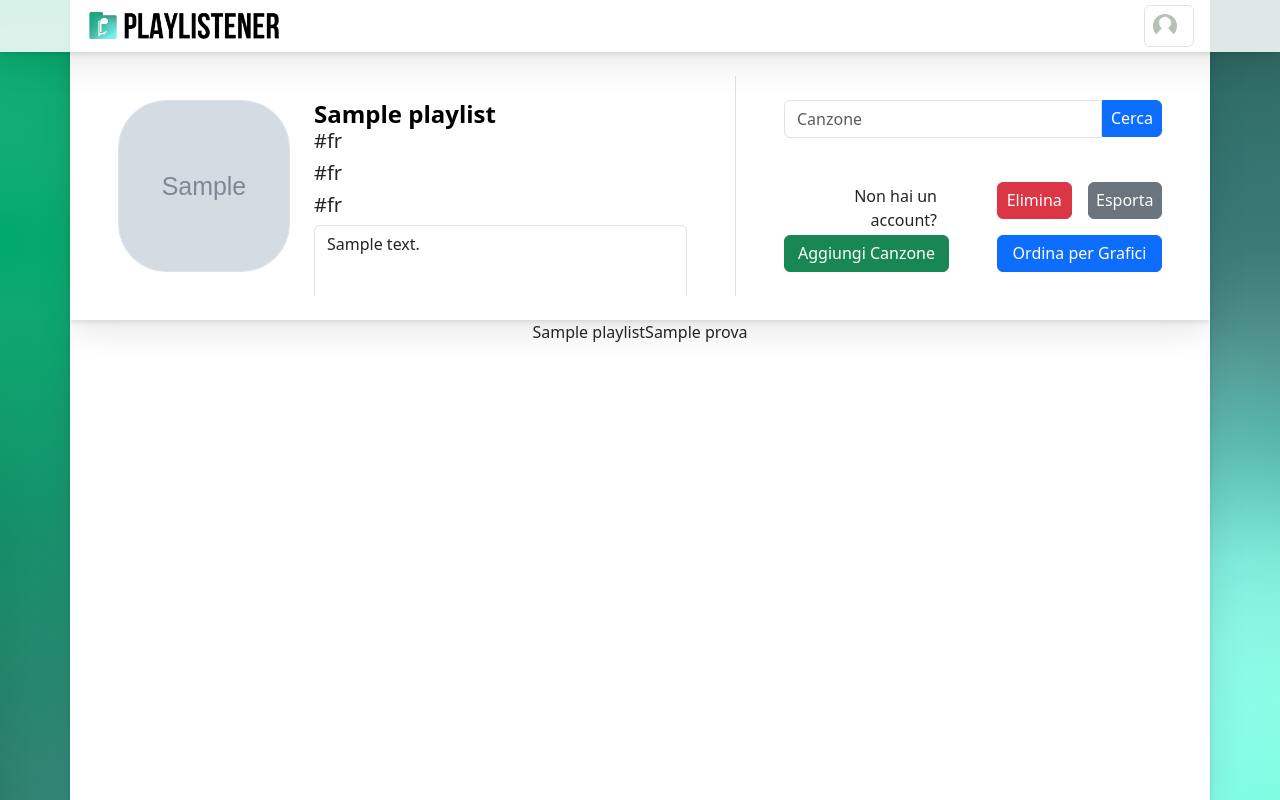
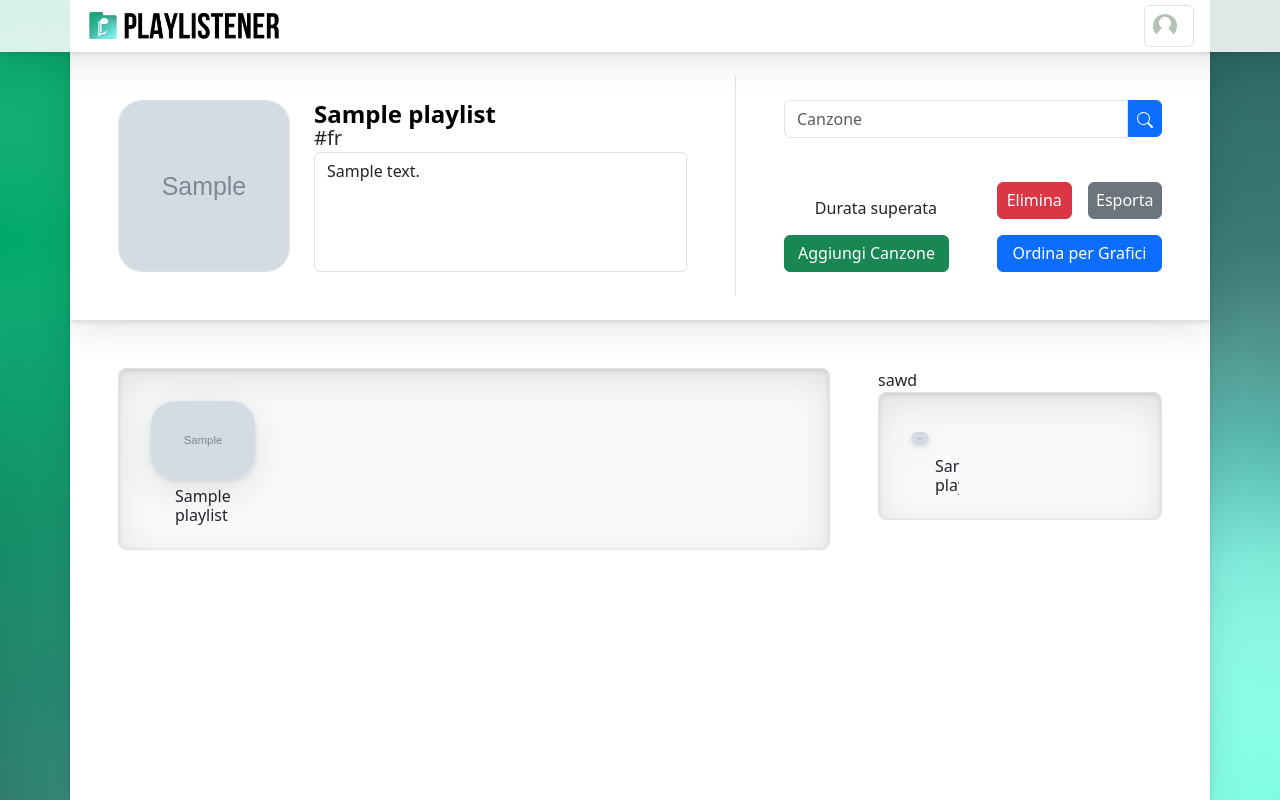
Before and after one commit to Emaiarkeiou/playlistener, a Django app: template sito/playlistener/templates/playlist.html in a window 1280 px wide. Run offline with Django 5.2, Linux system fonts and the light colour scheme; tables that the repository leaves empty hold one stand-in row (values such as "Sample post"); the template is opened without the code that fills it: values that come from a table or form of the project are taken from there, most other values are stand-ins (such as "Sample title", 1, 10 or a date in 2020); grey boxes marked "Sample" are stand-in pictures; parts of the project's set-up code (start-up, migrations or seed data) failed here and were passed over.

Commit message:
prova through

```diff
--- a/sito/playlistener/models.py
+++ b/sito/playlistener/models.py
@@ -17,6 +17,7 @@ class Album(models.Model):
     #Attributi
     id = models.CharField(max_length=22,primary_key=True)
     nome = models.CharField(max_length=100)
+    image = models.TextField(null=True,blank=True)
 
     class Meta:
         ordering = ['nome']
@@ -69,7 +70,7 @@ class Playlist(models.Model):
     tag = models.CharField(max_length=2,choices=tags,default="fr")
     cover = models.ImageField(null=True,blank=True)
     desc = models.TextField(max_length=300,null=True,blank=True)
-    canzone = models.ManyToManyField(Canzone)
+    canzone = models.ManyToManyField(Canzone,through='Ordine')
 
     #Playlist ha 2 attributi nel DB per indicare lo user collegato:
     # user: serve per fare un collegamento con Utente, es: con user.utente.cover riesco a prendere l'immagine
@@ -82,3 +83,11 @@ class Playlist(models.Model):
     #Metodi
     def __str__(self):
         return self.nome
+
+class Ordine(models.Model):
+    """ Many to Many tra playlist e canzone """
+    canzone = models.ForeignKey(Canzone, on_delete=models.CASCADE)
+    Playlist = models.ForeignKey(Playlist, on_delete=models.CASCADE)
+    ordine = models.IntegerField()
+    def __str__(self):
+        return self.ordine
--- a/sito/playlistener/static/css/style.css
+++ b/sito/playlistener/static/css/style.css
@@ -163,7 +163,7 @@ nav {
 
 
 .playlist {
-  border-radius: 6vh;
+  border-radius: 3vh;
 }
 
 .playlist-title {
--- a/sito/playlistener/templates/base.html
+++ b/sito/playlistener/templates/base.html
@@ -108,5 +108,6 @@
         </div>
       </div>
 
+      {% block scripts %}{% endblock %}
   </body>
 </html>
--- a/sito/playlistener/templates/playlist.html
+++ b/sito/playlistener/templates/playlist.html
@@ -31,7 +31,7 @@
   </div>
 
   <div class="text-truncate p-4 ps-0 w-100 h-100">
-    <h4 class="m-0 p-0">
+    <h4 class="m-0 p-0" style="height: 15%;">
       <form  method="post" action="{% url 'playlist' user.get_username playlist.id %}" class="">
         {% csrf_token %}
         <input type="hidden" name="_method" value="PUT">
@@ -39,14 +39,12 @@
         <input type="text" name="nome" value="{{ playlist.nome }}" maxlength="100" onchange="this.form.submit();" class="p-0 m-0 w-100 fw-bold" style="outline: 0; border:0;">
       </form>
    </h4>
-    <h5 class="">#{{ playlist.tag }}</h5>
-    <h5 class="">#{{ playlist.tag }}</h5>
-    <h5 class="">#{{ playlist.tag }}</h5>
-    <form  method="post" action="{% url 'playlist' user.get_username playlist.id %}" class="">
+    <h5 class="m-0 p-0" style="height: 15%;">#{{ playlist.tag }}</h5>
+    <form  class="m-0 p-0" method="post" action="{% url 'playlist' user.get_username playlist.id %}" style="height: 70%;">
       {% csrf_token %}
       <input type="hidden" name="_method" value="PUT">
       <input type="hidden" name="_name" value="desc">
-    <textarea name="desc" class="form-control" rows="3" wrap="hard" maxlength="300" onchange="this.form.submit();">{% if playlist.desc is not None %}{{ playlist.desc }}{% endif %}</textarea>
+    <textarea name="desc" class="form-control" wrap="hard" maxlength="300" onchange="this.form.submit();" style="height: 100%;">{% if playlist.desc is not None %}{{ playlist.desc }}{% endif %}</textarea>
   </form>
   </div>
 
@@ -63,7 +61,15 @@
     <div class="input-group">
       <input type="text" class="form-control" placeholder="Canzone">
       <div class="input-group-append p-0 m-0">
-        <button class="btn btn-primary p-0 m-0 search_btn" type="button"><h6 class="my-2 px-2">Cerca</h6></button>
+        <button class="btn btn-primary p-0 m-0 search_btn" type="button">
+          <h6 class="my-2 px-2">
+            <h6 class="my-2 px-2">
+              <svg xmlns="http://www.w3.org/2000/svg" width="16" height="16" fill="currentColor" class="bi bi-search" viewBox="0 0 16 16">
+                <path d="M11.742 10.344a6.5 6.5 0 1 0-1.397 1.398h-.001q.044.06.098.115l3.85 3.85a1 1 0 0 0 1.415-1.414l-3.85-3.85a1 1 0 0 0-.115-.1zM12 6.5a5.5 5.5 0 1 1-11 0 5.5 5.5 0 0 1 11 0"/>
+              </svg>
+            </h6>
+          </h6>
+        </button>
       </div>
     </div>
   </div>
@@ -72,12 +78,9 @@
 
     <div class="d-flex row px-4 m-0 col-6 align-items-end">
 
-      <p class="col-12 text-end m-0 w-100">Non hai un account?</p>
+      <p class="col-12 text-end m-0 w-100">Durata superata</p>
 
-      <form class="col-12 p-0" method="post" action="{% url 'playlist' user.get_username %}">
-        {% csrf_token %}
-        <button type="submit" class="btn btn-success p-0 col-12"><h6 class="my-2">Aggiungi Canzone</h6></button>
-      </form>
+        <button id="add_songs" type="button" class="btn btn-success p-0 col-12"  data-bs-toggle="modal" data-bs-target="#modal_search"><h6 class="my-2">Aggiungi Canzone</h6></button>
 
     </div>
 
@@ -107,8 +110,8 @@
 </div>
 
 
-
-
+<!-- Modals -->
+<!-- Playlist Image -->
 <div class="modal fade" id="modal_pfp">
   <div class="modal-dialog modal-dialog-centered modal-sm">
     <div class="modal-content">
@@ -135,7 +138,7 @@
         </div>
         <div class="d-flex col-12 p-0">
 
-          <form  method="post" action="{{ request.path }}" class="d-flex p-0 justify-content-center selected col-12 ">
+          <form method="post" action="{{ request.path }}" class="d-flex p-0 justify-content-center selected col-12 ">
             {% csrf_token %}
             <input type="hidden" name="_method" value="DELETE">
             <input type="hidden" name="_name" value="cover">
@@ -154,18 +157,130 @@
   </div>
 </div>
 
+<!-- search songs -->
+<div class="modal modal-xl" id="modal_search">
+  <div class="modal-dialog modal-dialog-centered modal-dialog-scrollable">
+    <div class="modal-content" style="height: 75vh;">
+
+      <div class="modal-body p-4">
+
+        <form method="get" action="{{ request.path }}" class="m-0 p-0" style="height: 15%;" autocomplete="off">
+          <input type="hidden" name="name" value="song">
+          <div class="col-12 input-group p-0 m-0">
+            <input type="text" class="form-control" name="search" placeholder="Canzone" value="{{ search }}">
+            <div class="input-group-append p-0 m-0">
+              <button class="btn btn-primary p-0 m-0 search_btn" type="submit">
+                <h6 class="my-2 px-2">
+                  <svg xmlns="http://www.w3.org/2000/svg" width="16" height="16" fill="currentColor" class="bi bi-search" viewBox="0 0 16 16">
+                    <path d="M11.742 10.344a6.5 6.5 0 1 0-1.397 1.398h-.001q.044.06.098.115l3.85 3.85a1 1 0 0 0 1.415-1.414l-3.85-3.85a1 1 0 0 0-.115-.1zM12 6.5a5.5 5.5 0 1 1-11 0 5.5 5.5 0 0 1 11 0"/>
+                  </svg>
+                </h6>
+              </button>
+            </div>
+          </div>
+        </form>
+
+        <div class="col-12 m-0 p-0" style="height: 85%;">
+          <div class="col-12 m-0 p-3 pt-0 h-100 bg-light rounded-2 border divider_shadow_in overflow-auto">
+            <!-- track: {id, name, popularity, type,album{id,image,name},artists[{id,name }],artists_string } -->
+            {% for track in searched %}
+              <div class="row col-12 m-0 p-2 mt-3 bg-white rounded divider_shadow pfp">
+
+                <img src="{{ track.album.image }}" class="col-1 rounded m-0 p-0">
+
+                <div class="col-5 m-0 ps-2">
+                  <p class="col-12 m-0"><b>{{ track.name }}</b></p>
+                  <p class="col-12 m-0">
+                    {{ track.artists_string }}
+
+                  </p>
+                </div>
+
+                <div class="col-5 m-0 p-0">
+                    aesfwa
+                </div>
+
+                <form method="post" action="{{ request.path }}" class="d-flex col-1 m-0  p-0 justify-content-center align-items-center">
+                  {% csrf_token %}
+                  <input type="hidden" name="_method" value="POST">
+                  <input type="hidden" name="_name" value="song">
+                  <input type="hidden" name="_track" value="{{ track }}">
+                  <button type="submit" class="btn btn-success m-0 p-0 text-center">
+                    <h6 class="m-0 p-2">
+                      <svg xmlns="http://www.w3.org/2000/svg" width="16" height="16" fill="currentColor" class="bi bi-plus" viewBox="0 0 16 16">
+                        <path d="M8 4a.5.5 0 0 1 .5.5v3h3a.5.5 0 0 1 0 1h-3v3a.5.5 0 0 1-1 0v-3h-3a.5.5 0 0 1 0-1h3v-3A.5.5 0 0 1 8 4"/>
+                      </svg>
+                    </h6>
+                  </button>
+                </form>
+
+              </div>
+            {% endfor %}
+          </div>
+        </div>
+
+      </div>
+    </div>
+  </div>
+</div>
+
 {% endblock %}
 
 
 
 {% block content %}
 
+<div class="col-8 p-4 p-sm-5 pe-0 pe-sm-0">
+  <div class="row col-12 m-0 p-3 bg-light rounded-3 border divider_shadow_in">
 {% for playlist in playlists %}
-    <p>{{ playlist.nome }}</p>
+  <div class="col-6 col-md-15 px-0 mb-2" style="aspect-ratio : 1 / 1">
+    <div class="p-3 pb-0" style="aspect-ratio : 1 / 1">
+      <a href="{% url 'playlist' user.get_username playlist.id %}" class="" >
+        {% if playlist.cover %}
+          <img src="{{ media_root }}{{ playlist.cover }}" class="img-fluid playlist divider_shadow photo" alt="PFP">
+        {% else %}
+          <img src="{% static 'images/cover_empty.png' %}" class="img-fluid playlist divider_shadow photo" alt="PFP">
+        {% endif %}
+      </a>
+      <h6 class="mt-2 px-4 playlist-title ">{{ playlist.nome }}</h6>
+    </div>
+
+  </div>
 {% endfor %}
+</div>
+</div>
 
-{{user.utente.pfp}}
 
-{{prova}}
+<div class="col-4 p-4 p-sm-5 ">
+  sawd
+  <div class="row col-12 m-0 p-3 bg-light rounded-3 border divider_shadow_in">
+{% for playlist in playlists %}
+  <div class="col-6 col-md-15 px-0 mb-2" style="aspect-ratio : 1 / 1">
+    <div class="p-3 pb-0" style="aspect-ratio : 1 / 1">
+      <a href="{% url 'playlist' user.get_username playlist.id %}" class="" >
+        {% if playlist.cover %}
+          <img src="{{ media_root }}{{ playlist.cover }}" class="img-fluid playlist divider_shadow photo" alt="PFP">
+        {% else %}
+          <img src="{% static 'images/cover_empty.png' %}" class="img-fluid playlist divider_shadow photo" alt="PFP">
+        {% endif %}
+      </a>
+      <h6 class="mt-2 px-4 playlist-title ">{{ playlist.nome }}</h6>
+    </div>
 
+  </div>
+{% endfor %}
+</div>
+</div>
 {% endblock %}
+
+
+
+{% block scripts %}
+{% if search %}
+<script>
+  window.onload = function() {
+    document.getElementById("add_songs").click();
+  };
+</script>
+{% endif %}
+{% endblock %}
```
Also changed, not shown: sito/playlistener/spotify.py (added, +238 -0 lines), sito/playlistener/templates/user.html (+8 -2 lines), sito/playlistener/views.py (+46 -8 lines), sito/media/ipotesi_infrastruttura_1.png (deleted), sito/playlistener/migrations/0007_album_image.py (added), sito/playlistener/migrations/0008_ordine_alter_playlist_canzone.py (added).
